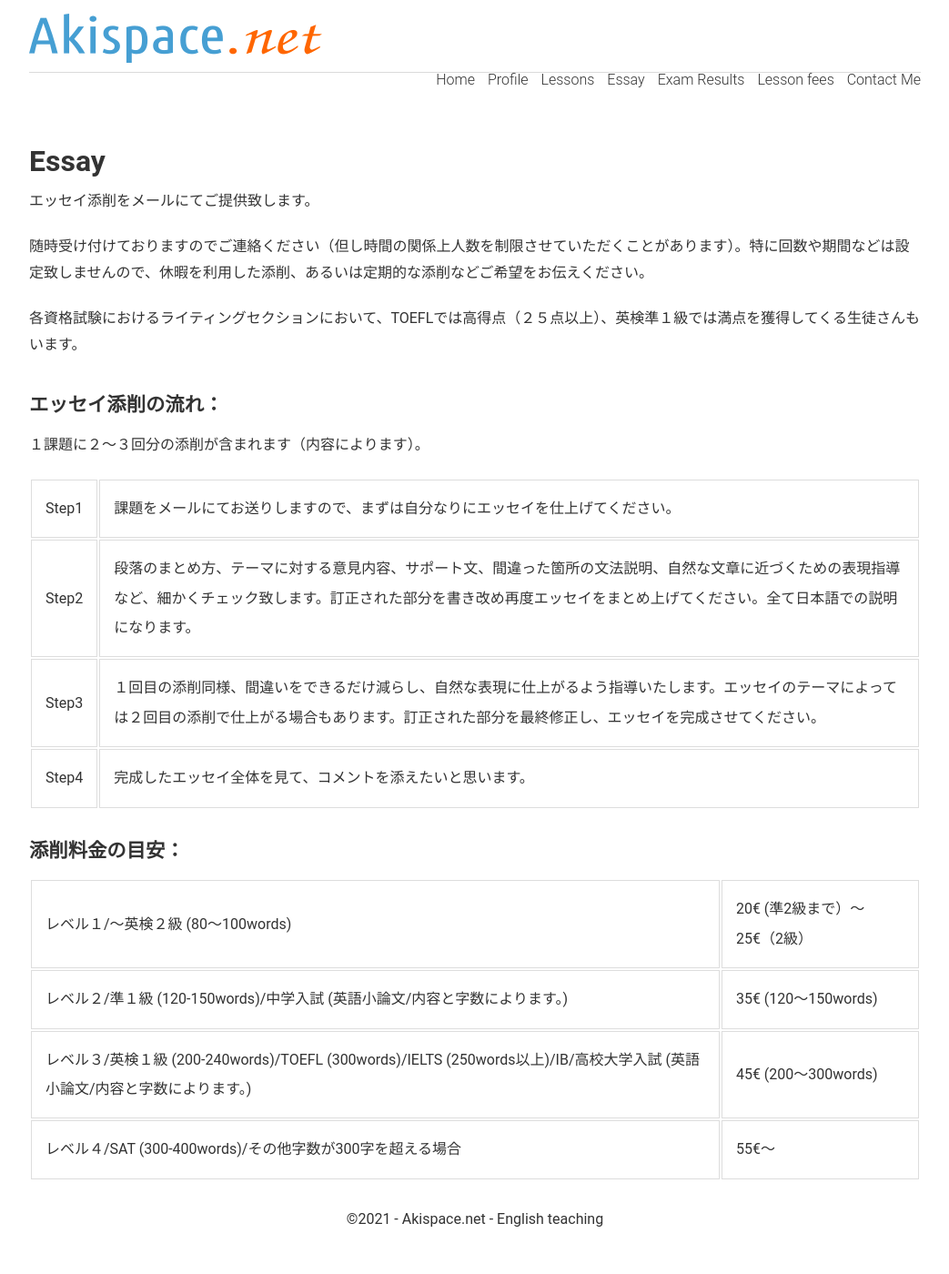
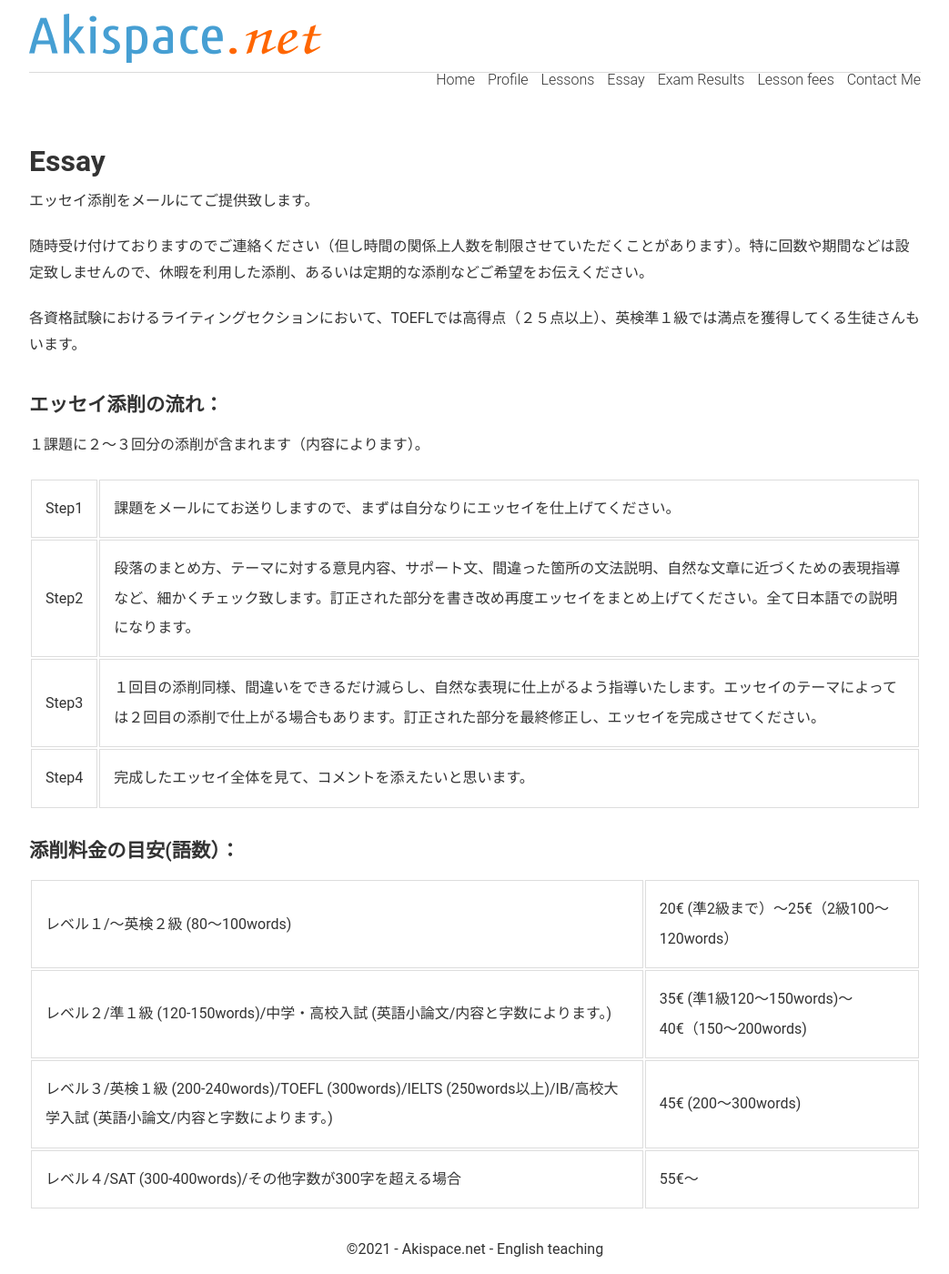
Before and after one commit to phocean/akispace, a Jekyll site: the page built from essays.md, in a window 1280 px wide. Shown: the whole page at 91% size, without its empty margins (118-1161 px from the left). Built offline with Jekyll 4.4.1, drawn with Linux system fonts in a browser that asks for light colours; before the commit the page ends 1367 px from its top, so only the background shows below that.

Commit message:
Some sentences modified

```diff
--- a/essays.md
+++ b/essays.md
@@ -25,11 +25,11 @@ description: 英検/TOEFL/IELTS/SATなどの資格試験に合わせたエッセ
 </table>
 
 
-### 添削料金の目安：
+### 添削料金の目安(語数）：
 
 <table>
-<tr><td>レベル１/〜英検２級 (80〜100words)</td><td>20€ (準2級まで）〜25€（2級） </td></tr>
-<tr><td>レベル２/準１級 (120-150words)/中学入試 (英語小論文/内容と字数によります。)</td><td>35€ (120〜150words) </td></tr>
+<tr><td>レベル１/〜英検２級 (80〜100words)</td><td>20€ (準2級まで）〜25€（2級100〜120words） </td></tr>
+<tr><td>レベル２/準１級 (120-150words)/中学・高校入試 (英語小論文/内容と字数によります。)</td><td>35€ (準1級120〜150words)〜40€（150〜200words) </td></tr>
 <tr><td>レベル３/英検１級 (200-240words)/TOEFL (300words)/IELTS (250words以上)/IB/高校大学入試 (英語小論文/内容と字数によります。)</td><td>45€ (200〜300words)</td></tr>
 <tr><td>レベル４/SAT (300-400words)/その他字数が300字を超える場合</td><td> 55€〜</td></tr>
 </table>
```
